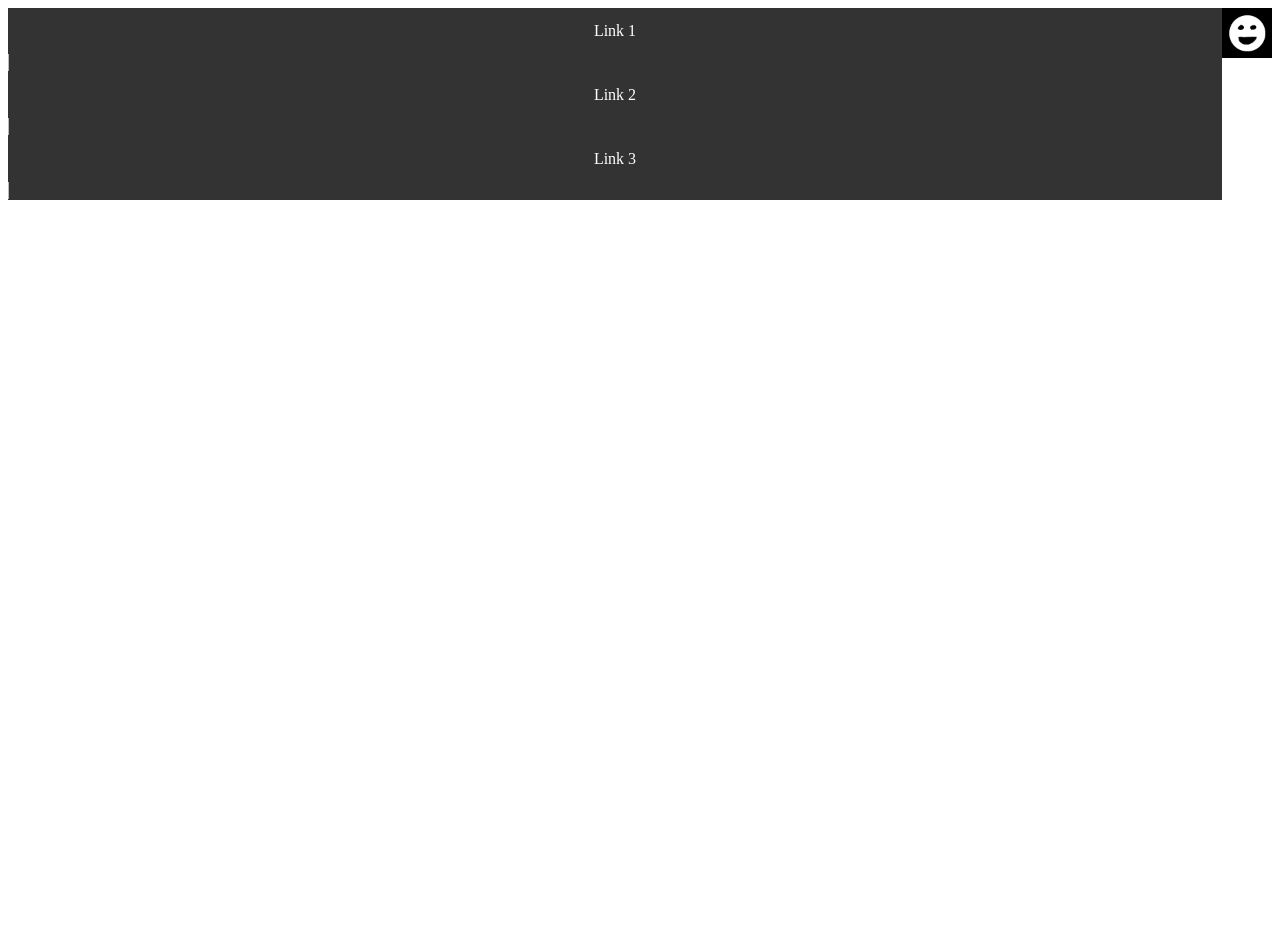
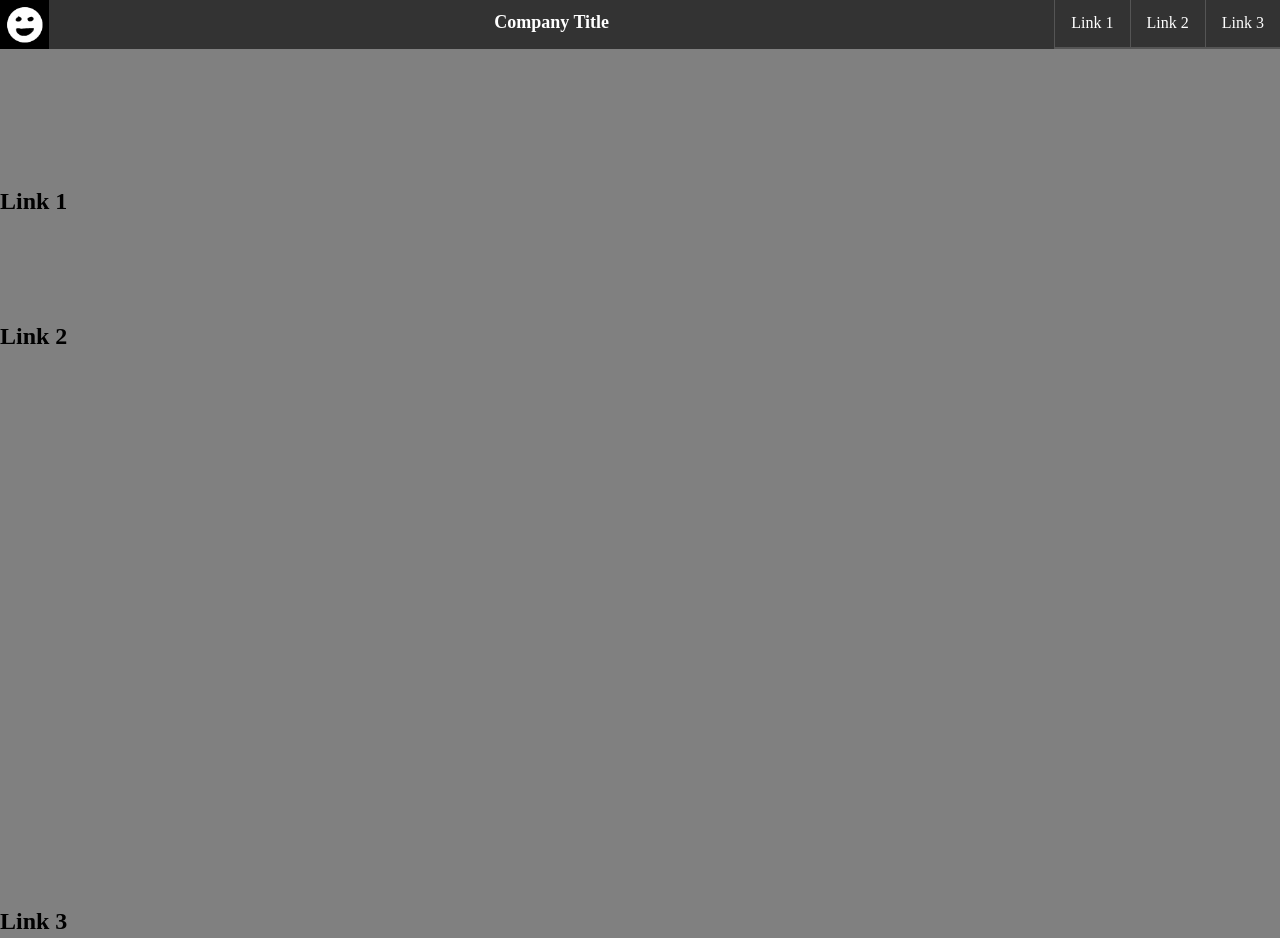
Before and after one commit to danwaltmorgan/product-landing-page, a plain HTML site: page index.html in a window 1280 px wide. Before the commit the page ends 800 px from the top, so only its background shows below. Drawn offline with Linux system fonts and the light colour scheme.

Commit message:
added flex-box to nav bar

```diff
--- a/index.html
+++ b/index.html
@@ -7,15 +7,26 @@
   </head>
   <body>
     <header id="header">
-      <img id="header-img" src="images/smile.png" alt="A smiley Face"         height="50px" width="50px">
+
+      <img id="header-img" src="images/smile.png" alt="A smiley Face">
+
+      <h1 id="title">Company Title</h1>
+
       <nav id="nav-bar">
-        <ul class="container">
-          <li><a href="#">Link 1</a></li>
-          <li><a href="#">Link 2</a></li>
-          <li><a href="#">Link 3</a></li>
-        </ul>
+          <a class ="nav-link" href="#link1" >Link 1</a>
+          <a class="nav-link" href="#link2">Link 2</a>
+          <a class="nav-link" href="#link3">Link 3</a>
       </nav>
     </header>
+    <main>
+      <br>
+      <h2 class="link-landing" id="link1">Link 1</h2>
+      <br>
+      <h2 class="link-landing" id="link2">Link 2</h2>
+      <br>
+      <h2 class="link-landing" id="link3">Link 3</h2>
+
+    </main>
     <script type="text/javascript" src="https://cdn.freecodecamp.org/testable-projects-fcc/v1/bundle.js"></script>
   </body>
 </html>
--- a/styles/index.css
+++ b/styles/index.css
@@ -1,37 +1,67 @@
-#header-img {
-  float: right;
+html {
 }
 
-/*header {
+body {
+  background-color: grey;
+  margin: 0;
+}
+
+header {
+  position: fixed;
+  top: 0;
+  left: 0;
+  width: 100%;
+  overflow: hidden;
+
   display: flex;
-  float: left;
-}*/
+  flex-direction: row;
+  justify-content: space-between;
 
-ul {
-  list-style-type: none;
-  margin: 0;
-  padding: 0;
-  overflow: hidden;
   background-color: #333;
 }
 
-li {
-  display: inline;
-  border-right: 1px solid #bbb;
+#header-img {
+  width: 49px;
+  height: 49px;
 }
 
-li a {
-  display: block;
+#title {
   color: white;
-  text-align: center;
-  padding: 14px 16px;
-  text-decoration: none;
+  font-size: 18px;
 }
 
-li a:hover {
-  background-color: #111;
+#nav-bar {
+  display: flex;
+  flex-direction:row;
 }
 
-.active {
-  background-color: #4CAF50;
+.nav-link {
+  color: white;
+  text-decoration: none;
+  text-align: center;
+  font-size: 16px;
+  padding: 14px 16px;
+
+  border-left: 1px solid #555;
+  border-bottom: 2px #555 solid;
 }
+
+.nav-link:hover {
+  background-color: #555;
+}
+
+.nav-link:active {
+  background-color:#4CAF50;
+}
+
+main {
+  padding-top: 100px;
+}
+
+.link-landing {
+  padding-top: 50px;
+}
+
+#link3 {
+  padding-top: 500px;
+}
```
